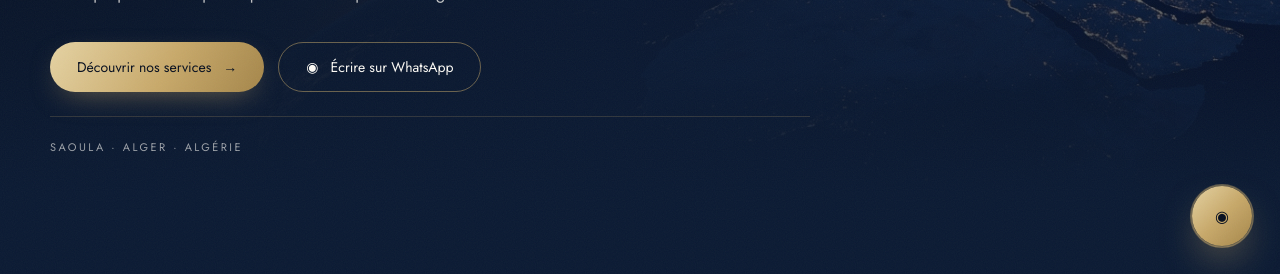
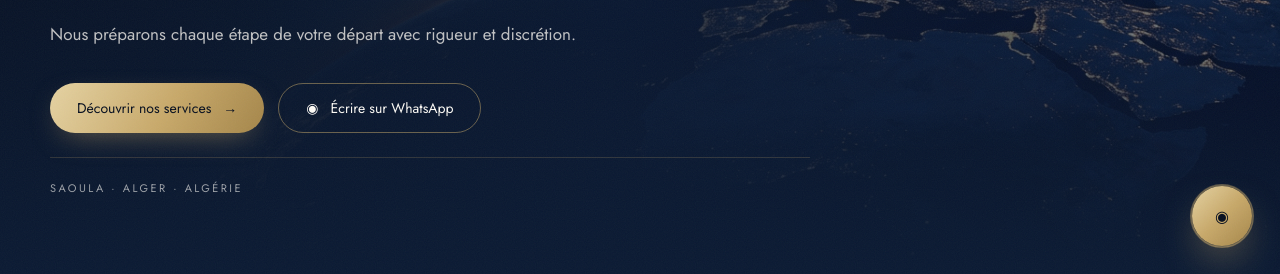
Before and after one commit to djameleddinebennamane-lang/wr_global_consulting_visa, a plain HTML site: page index-wr-global-corrige.html in a window 1280 px wide. Shown: the part 526-800 px from the top of the page. Drawn offline with nearby package versions, Linux system fonts and the light colour scheme; files whose address does not match are found by name.

Commit message:
Revise lead paragraph in hero section
Updated the lead paragraph to focus on the preparation of departure steps.

```diff
--- a/index-wr-global-corrige.html
+++ b/index-wr-global-corrige.html
@@ -42,7 +42,11 @@ header.scrolled{padding:12px 0}
 .nav a{padding:10px 2px;font-size:14px;white-space:nowrap}
 .nav a.active:after{transform:scaleX(1)}
 .lang{flex:none}
-main{height:calc(100svh - var(--panel-header));padding-top:var(--panel-header);box-sizing:border-box}
+main{
+  height:100svh;
+  padding-top:var(--panel-header);
+  box-sizing:border-box;
+}
 main>section{display:none!important;height:100%;min-height:0!important;max-height:100%;overflow:hidden;box-sizing:border-box;padding:clamp(20px,3.2vh,48px) 0!important}
 main>section.active{display:flex!important;align-items:center}
 main>section>.wrap{width:min(1180px,calc(100% - 48px));max-height:100%;margin:auto}
@@ -150,7 +154,7 @@ textarea.field{min-height:64px}
   <p class="kicker" data-t="heroEyebrow">Assistance voyage & visa</p>
   <h1><span class="one">WR Global</span><span class="two gold-text">Consulting Visa</span></h1>
   <div class="slogan"><p data-t="slogan">Votre partenaire de confiance pour vos projets à l'international.</p></div>
-  <p class="lead" data-t="lead">Rendez-vous visa, formulaires, réservations et assurance : nous préparons chaque étape de votre départ avec rigueur et discrétion.</p>
+  <p class="lead" data-t="lead">Nous préparons chaque étape de votre départ avec rigueur et discrétion.</p>
   <div class="actions"><a class="btn btn-gold" href="#services"><span data-t="ctaServices">Découvrir nos services</span> <span>→</span></a><a class="btn btn-ghost" id="heroWhatsApp" target="_blank" rel="noopener"><span>◉</span><span data-t="ctaWhatsapp">Écrire sur WhatsApp</span></a></div>
   <div class="based"><span data-t="based">Saoula · Alger · Algérie</span></div>
  </div></div>
```
